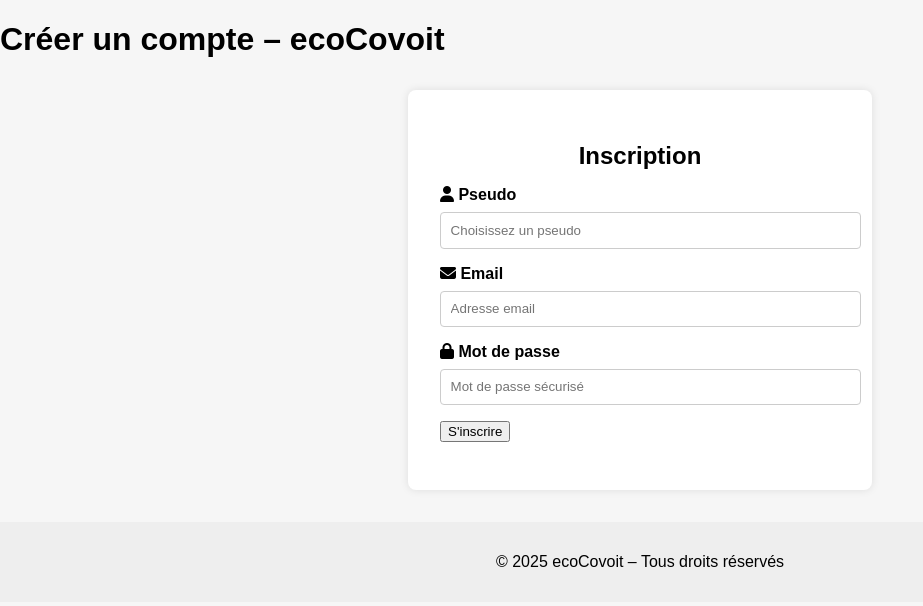
After one commit to Papou138/ecoCovoit, a PHP site: page /register.html in a window 1280 px wide. The commit adds this page. Shown: the top 606 px of the page, without its empty margins (0-923 px from the left). Run offline with PHP 8.4, Linux system fonts and the light colour scheme.

Commit message:
Création register.html + ajout CSS

```diff
--- a/frontend/assets/css/style.css
+++ b/frontend/assets/css/style.css
@@ -39,3 +39,40 @@ footer {
   padding: 15px;
   background: #eee;
 }
+
+.form-card {
+  max-width: 400px;
+  margin: 2rem auto;
+  padding: 2rem;
+  background: #fff;
+  border-radius: 8px;
+  box-shadow: 0 0 8px rgba(0, 0, 0, 0.1);
+}
+
+.form-card h2 {
+  text-align: center;
+  margin-bottom: 1rem;
+}
+
+.form-group {
+  margin-bottom: 1rem;
+}
+
+.form-group label {
+  display: block;
+  font-weight: bold;
+  margin-bottom: 0.5rem;
+}
+
+.form-group input {
+  width: 100%;
+  padding: 0.6rem;
+  border-radius: 4px;
+  border: 1px solid #ccc;
+}
+
+.message-box {
+  margin-top: 1rem;
+  font-weight: bold;
+  text-align: center;
+}
--- /dev/null
+++ b/frontend/register.html
@@ -0,0 +1,102 @@
+<!DOCTYPE html>
+<html lang="fr">
+  <head>
+    <meta charset="UTF-8" />
+    <meta name="viewport" content="width=device-width, initial-scale=1.0" />
+    <title>Inscription – ecoCovoit</title>
+    <link rel="stylesheet" href="assets/css/style.css" />
+    <link
+      rel="stylesheet"
+      href="https://cdnjs.cloudflare.com/ajax/libs/font-awesome/6.5.1/css/all.min.css"
+    />
+  </head>
+  <body>
+    <header>
+      <!-- Tu peux inclure ton menu de navigation ici si tu veux -->
+      <h1>Créer un compte – ecoCovoit</h1>
+    </header>
+
+    <main>
+      <section class="register-section">
+        <div class="container">
+          <form id="register-form" class="form-card">
+            <h2>Inscription</h2>
+
+            <div class="form-group">
+              <label for="pseudo"><i class="fas fa-user"></i> Pseudo</label>
+              <input
+                type="text"
+                id="pseudo"
+                name="pseudo"
+                required
+                placeholder="Choisissez un pseudo"
+              />
+            </div>
+
+            <div class="form-group">
+              <label for="email"><i class="fas fa-envelope"></i> Email</label>
+              <input
+                type="email"
+                id="email"
+                name="email"
+                required
+                placeholder="Adresse email"
+              />
+            </div>
+
+            <div class="form-group">
+              <label for="password"
+                ><i class="fas fa-lock"></i> Mot de passe</label
+              >
+              <input
+                type="password"
+                id="password"
+                name="password"
+                required
+                placeholder="Mot de passe sécurisé"
+              />
+            </div>
+
+            <button type="submit" class="search-button">S'inscrire</button>
+
+            <div id="register-message" class="message-box"></div>
+          </form>
+        </div>
+      </section>
+    </main>
+
+    <footer>
+      <!-- Footer facultatif -->
+      <p>&copy; 2025 ecoCovoit – Tous droits réservés</p>
+    </footer>
+
+    <script>
+      document
+        .getElementById("register-form")
+        .addEventListener("submit", function (e) {
+          e.preventDefault();
+
+          const formData = new FormData(this);
+
+          fetch("backend/auth/register.php", {
+            method: "POST",
+            body: formData,
+          })
+            .then((res) => res.json())
+            .then((data) => {
+              const msgBox = document.getElementById("register-message");
+              msgBox.textContent = data.message;
+              msgBox.style.color = data.success ? "green" : "red";
+
+              if (data.success) {
+                this.reset(); // Réinitialiser le formulaire si OK
+              }
+            })
+            .catch(() => {
+              document.getElementById("register-message").textContent =
+                "Erreur de connexion au serveur.";
+            });
+        });
+    </script>
+  </body>
+</html>
```
